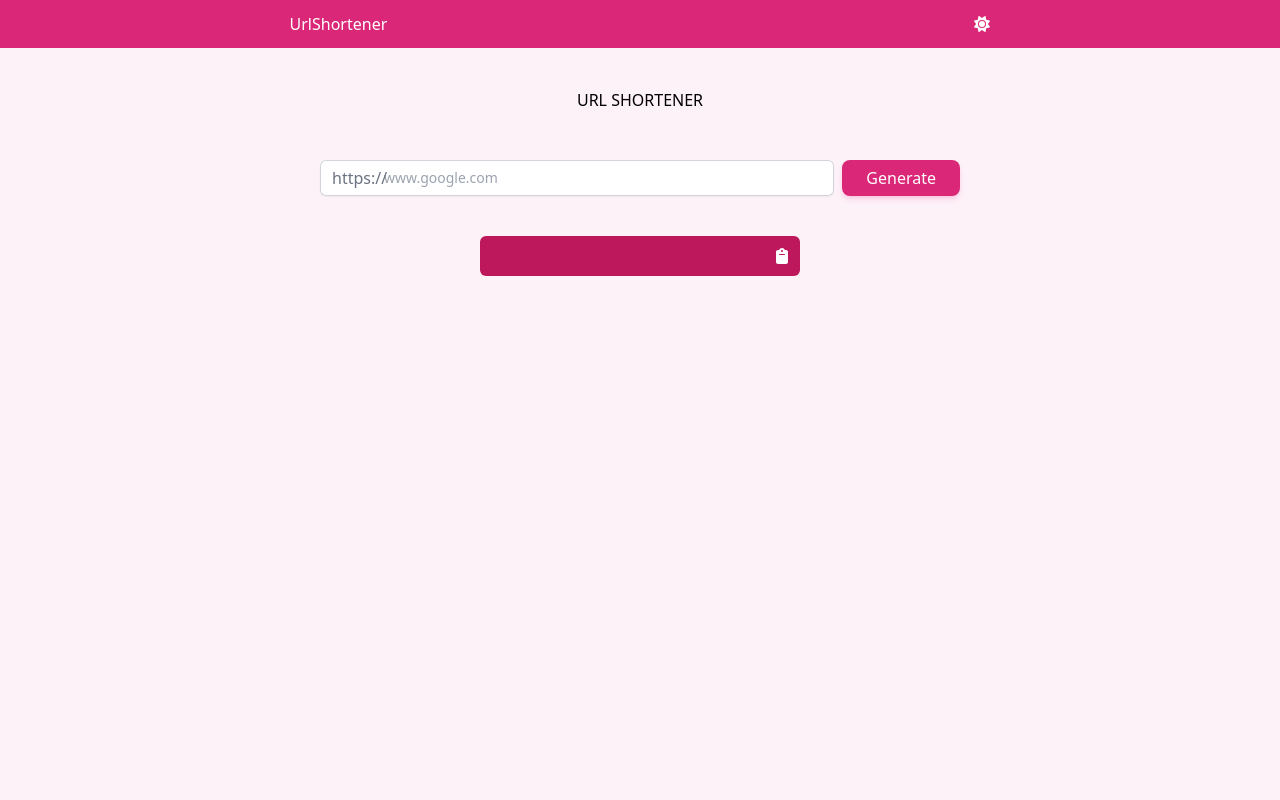
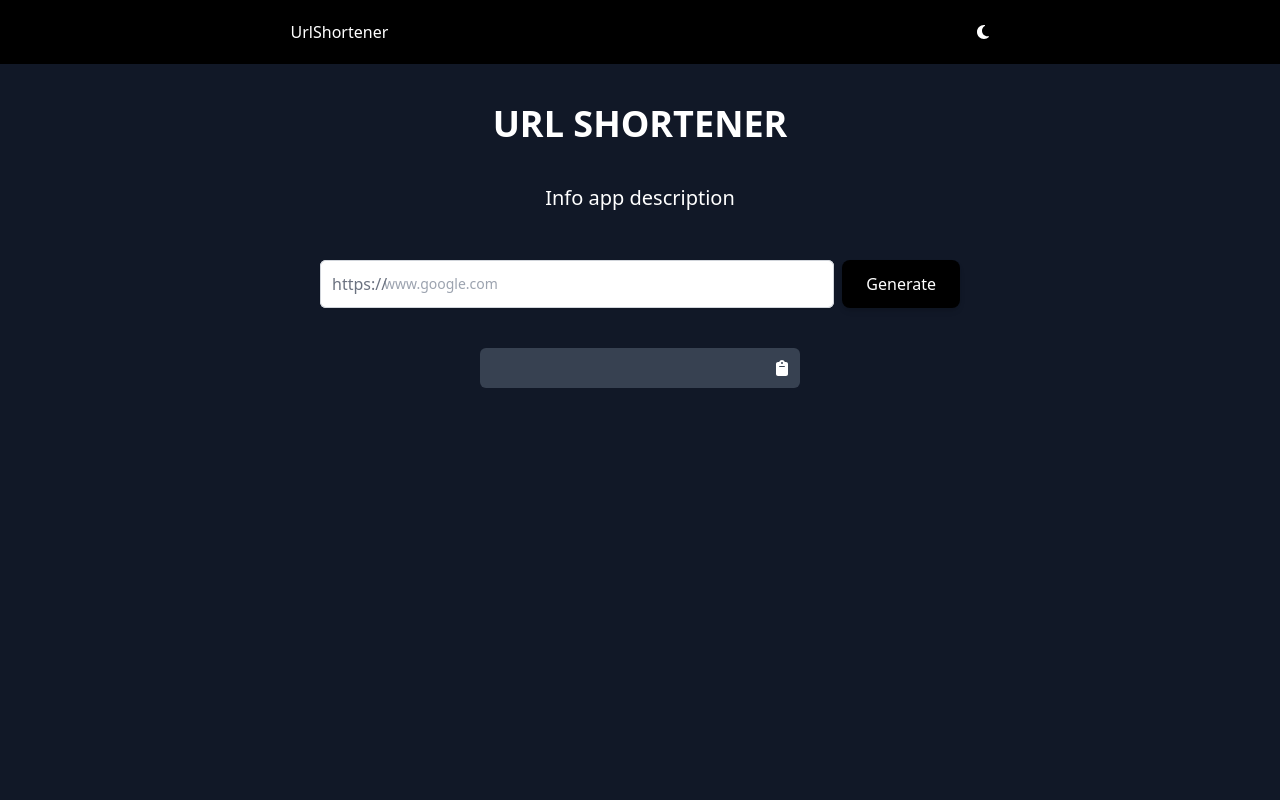
Before and after one commit to DiegoMartinezRey/url-shortener, a React (Vite) app in the folder frontend/: page / in a window 1280 px wide. Shown: the top 800 px of the page. Built offline with nearby package versions, Linux system fonts and the light colour scheme; no server answers.

Commit message:
Change input and button style

```diff
--- a/frontend/src/App.css
+++ b/frontend/src/App.css
@@ -5,3 +5,11 @@
 .lightMode :root {
   background-color: white;
 }
+
+.h1-default {
+  @apply text-4xl font-bold; /* Aplica las clases de Tailwind CSS */
+  /* Agrega más estilos personalizados si es necesario */
+}
+.h2-default {
+  @apply text-xl;
+}
--- a/frontend/src/components/Button.jsx
+++ b/frontend/src/components/Button.jsx
@@ -12,7 +12,7 @@ const Button = ({ children, type, clickFunction }) => {
           theme === "light"
             ? `${themeConfig.light.primary} shadow-pink-500/20 hover:shadow-pink-500/40`
             : `${themeConfig.dark.primary}`
-        } text-white rounded-lg py-1.5 px-6 shadow-md  hover:shadow-lg  active:opacity-[0.85]`}
+        } text-white rounded-lg py-3 px-6 shadow-md  hover:shadow-lg  active:opacity-[0.85]`}
         onClick={() => clickFunction()}
       >
         {children}
--- a/frontend/src/containers/GenerateUrl.jsx
+++ b/frontend/src/containers/GenerateUrl.jsx
@@ -21,7 +21,7 @@ const GenerateUrl = ({ getUrlInfo }) => {
             type="text"
             name="url"
             id="url"
-            className="block w-full rounded-md border-0 py-1.5 pl-16 pr-2 text-gray-900 ring-1 ring-inset ring-gray-300 placeholder:text-gray-400 focus:ring-2 focus:ring-inset focus:ring-indigo-600 sm:text-sm sm:leading-6"
+            className="block w-full rounded-md border-0 py-3 pl-16 pr-2 text-gray-900 ring-1 ring-inset ring-gray-300 placeholder:text-gray-400 focus:ring-2 focus:ring-inset focus:ring-indigo-600 sm:text-sm sm:leading-6"
             placeholder="www.google.com"
             onChange={(e) => setUrlInput(e.target.value)}
           />
--- a/frontend/src/containers/NavBar.jsx
+++ b/frontend/src/containers/NavBar.jsx
@@ -14,7 +14,7 @@ const NavBar = () => {
           theme === "light"
             ? themeConfig.light.primary
             : themeConfig.dark.primary
-        } flex items-center justify-around gap-2 h-12`}
+        } flex items-center justify-around gap-2 h-16`}
       >
         <div
           className={`${
--- a/frontend/src/contexts/ThemeProvider.jsx
+++ b/frontend/src/contexts/ThemeProvider.jsx
@@ -4,7 +4,7 @@ import React, { createContext, useState } from "react";
 const ThemeContext = createContext();
 
 const ThemeProvider = ({ children }) => {
-  const [theme, setTheme] = useState("light");
+  const [theme, setTheme] = useState("dark");
 
   const toggleTheme = () => {
     setTheme(theme === "light" ? "dark" : "light");
--- a/frontend/src/pages/LandingPage.jsx
+++ b/frontend/src/pages/LandingPage.jsx
@@ -32,10 +32,17 @@ const LandingPage = () => {
         <h1
           className={`${
             theme === "light" ? themeConfig.light.text : themeConfig.dark.text
-          }`}
+          } h1-default`}
         >
           URL SHORTENER
         </h1>
+        <h2
+          className={`${
+            theme === "light" ? themeConfig.light.text : themeConfig.dark.text
+          } h2-default`}
+        >
+          Info app description
+        </h2>
         <GenerateUrl getUrlInfo={getUrlInfo} />
         <CopyToClipboard urlInfo={urlInfo} />
       </div>
```
